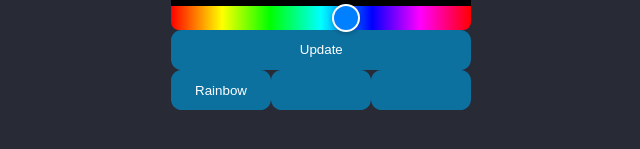
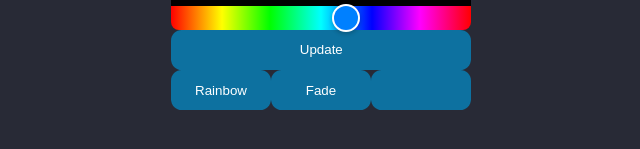
Before and after one commit to Joeyh021/ledstrip, a React (Create React App) app in the folder webapp/: page / in a window 1280 px wide. Shown: the part 211-360 px from the top of the page, without its empty margins (319-959 px from the left). Built offline with nearby package versions, Linux system fonts and the light colour scheme.

Commit message:
added fade button

```diff
--- a/webapp/src/App.js
+++ b/webapp/src/App.js
@@ -29,7 +29,11 @@ class ModeSelect extends React.Component {
         >
           Rainbow
         </button>
-        <button />
+        <button
+          onClick={() => fetch("/api/fade").then((data) => console.log(data))}
+        >
+          Fade
+        </button>
         <button />
       </div>
     );
```
